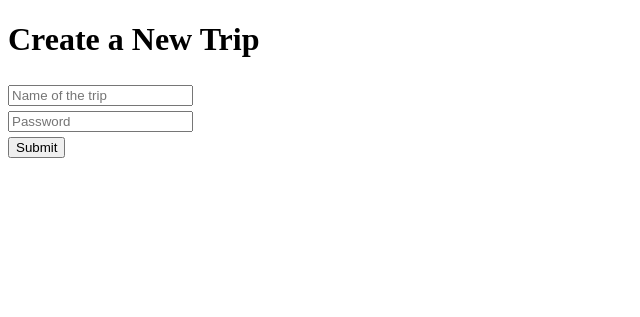
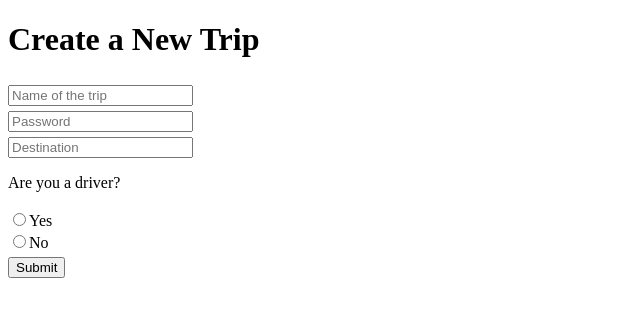
Before and after one commit to itsmelodious/MAC, a Python web app: template templates/newtrip.html in a window 1280 px wide. Shown: the top 317 px of the page, without its empty margins (0-640 px from the left). Run offline with Jinja, Linux system fonts and the light colour scheme; the template is opened without the code that fills it, so the values that code supplies are empty.

Commit message:
seoifjise

```diff
--- a/templates/jointrip.html
+++ b/templates/jointrip.html
@@ -11,6 +11,10 @@
     <form method="post" action ="/tripinfo">
         <input type="text" name="tripname" placeholder="Name of the trip"/><br>
         <input type="password" name="trippw" placeholder="Enter the trip pjassword"/><br>
+        <p>Are you a driver?</p>
+        <input type="radio" name="driver" value="yes">Yes<br>
+        <input type="radio" name="driver" value="no">No<br>
+        <input type="hidden" name="action" value="join"/>
       <input type="submit" value="Submit">
     </form>
   </body>
--- a/templates/newtrip.html
+++ b/templates/newtrip.html
@@ -10,6 +10,11 @@
     <form method="post" action ="/tripinfo">
         <input type="text" name="tripname" placeholder="Name of the trip"/><br>
         <input type="password" name="trippw" placeholder="Password"/><br>
+        <input type="text" name="destination" placeholder="Destination"/><br>
+        <input type="hidden" name="action" value="create"/>
+        <p>Are you a driver?</p>
+        <input type="radio" name="driver" value="yes">Yes<br>
+        <input type="radio" name="driver" value="no">No<br>
       <input type="submit" value="Submit">
     </form>
   </body>
```
Also changed, not shown: main.py (+24 -4 lines).
